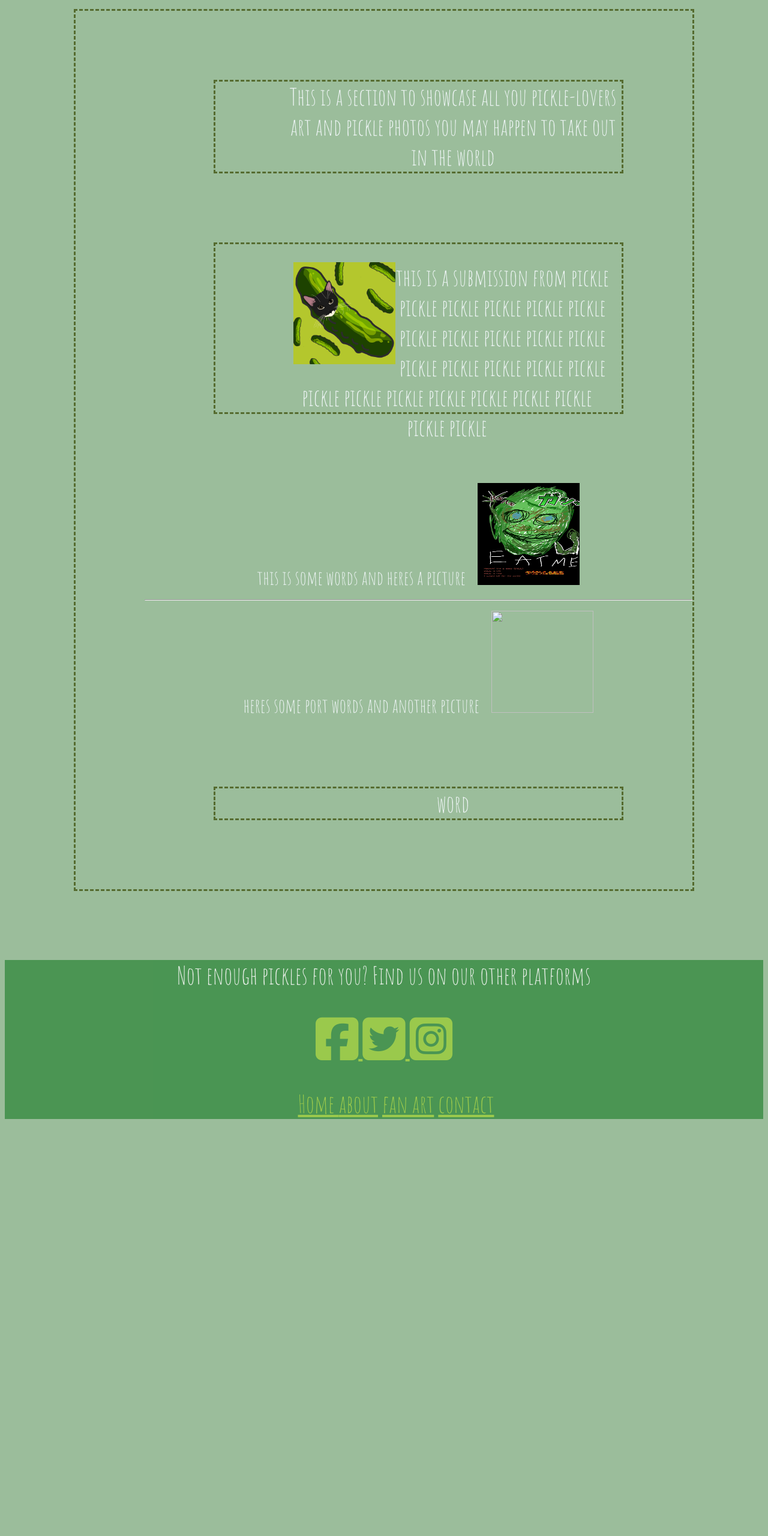
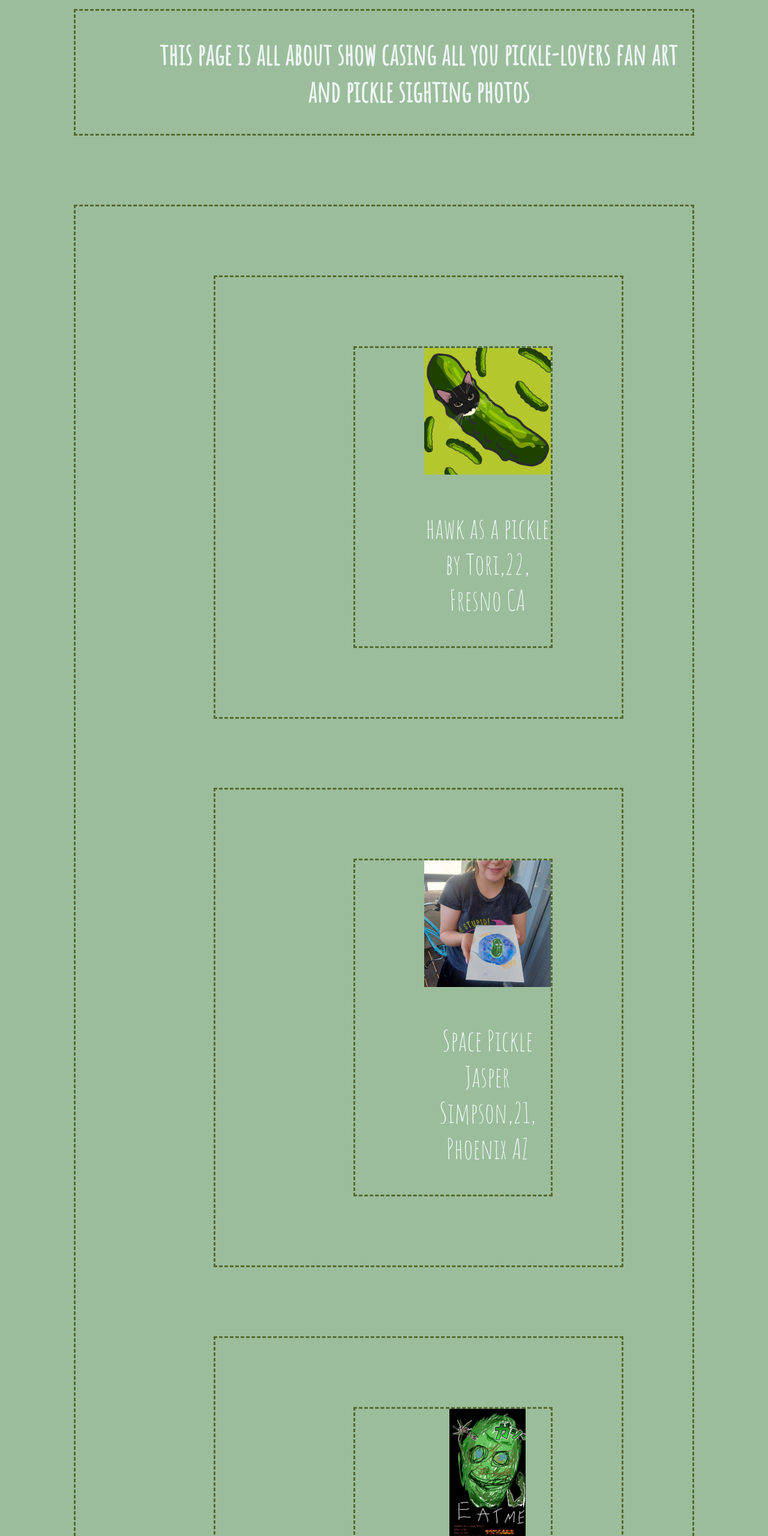
Before and after one commit to kellygill280/PicklePediaProject, a plain HTML site: page fan art.html in a window 1280 px wide. Shown: the part 100-2660 px from the top of the page at 60% size. Before the commit the page ends 2006 px from the top, so only its background shows below. Drawn offline with Linux system fonts and the light colour scheme.

Commit message:
made changes to the fan art page

```diff
--- a/fan art.html
+++ b/fan art.html
@@ -17,31 +17,37 @@
 
 
 
+
+        <div> <h2>this page is all about show casing all you pickle-lovers fan art and pickle sighting photos</h2></div>
+
     <div class="row">
+        <div class="column">
+          <div class="content">
+            <img src="./images/hawk pickle.png" alt="cat as a pickle" style="width:100%;  " >
+            <p>hawk as a pickle <br> by Tori,22, Fresno CA</p>
+          </div>
+        </div>
+        <div class="column">
+          <div class="content">
+            <img src="./images/jasper with a pick.JPG" alt="Lights" style="width:100%">
 
+            <p>Space Pickle <br> Jasper Simpson,21, Phoenix AZ</p>
+          </div>
+        </div>
+        <div class="column">
+          <div class="content">
+            <img src="./images/kill for the pickle.jpg" alt="killer pickle" style="width:60%">
 
-        <div class="column"> This is a section to showcase all you pickle-lovers art and pickle photos you may happen to take out in the world</div>
-
-        <div class="column" style="height: 250px;padding-top: 30px; padding-right: 20px;"> <img src="./images/hawk pickle.png"  alt=" pickle with a cat face" style="float: left;  ;" > this is a submission from pickle  pickle pickle pickle pickle pickle pickle pickle pickle pickle pickle pickle pickle pickle pickle pickle pickle pickle pickle pickle pickle pickle pickle pickle pickle</div>
-
-
-
-
-
- this is some words and heres a picture <img src="./images/kill for the pickle.jpg" >
-
-
- <hr>
-
-
-
- heres some port words and another picture <img src="./images/man with pickle.jpg" >
-        <div class="column"> word</div>
+            <p>Kill for the Pickle <br> Dante Williams, 22, Phoenix AZ</p>
+          </div>
+        </div>
+        <div class="column">
+          <div class="content">
+            <img src="./images/my fridge.jpg" alt="Mountains" style="width:100%">
+            <p>My Fridge <br> Kelly Gill, 21, Fresno CA</p>
+          </div>
+        </div>
       </div>
-
-
-
-
 
 
 
--- a/stylesheet1.css
+++ b/stylesheet1.css
@@ -24,8 +24,8 @@ body { background-color: rgb(155, 189, 155);
 
 .homepickle { background: rgb(15, 90, 33); padding: 100; margin: none; opacity: 75%;}
 
-img {
-  width:170px;height:170px;margin-left:15px;   }
+.logo{
+  width: 250px;height:250px;margin-left:15px;   }
 
 
 
```
Also changed, not shown: about.html (+17 -0 lines), index.html (+1 -1 lines), images/my fridge.jpg (added).
